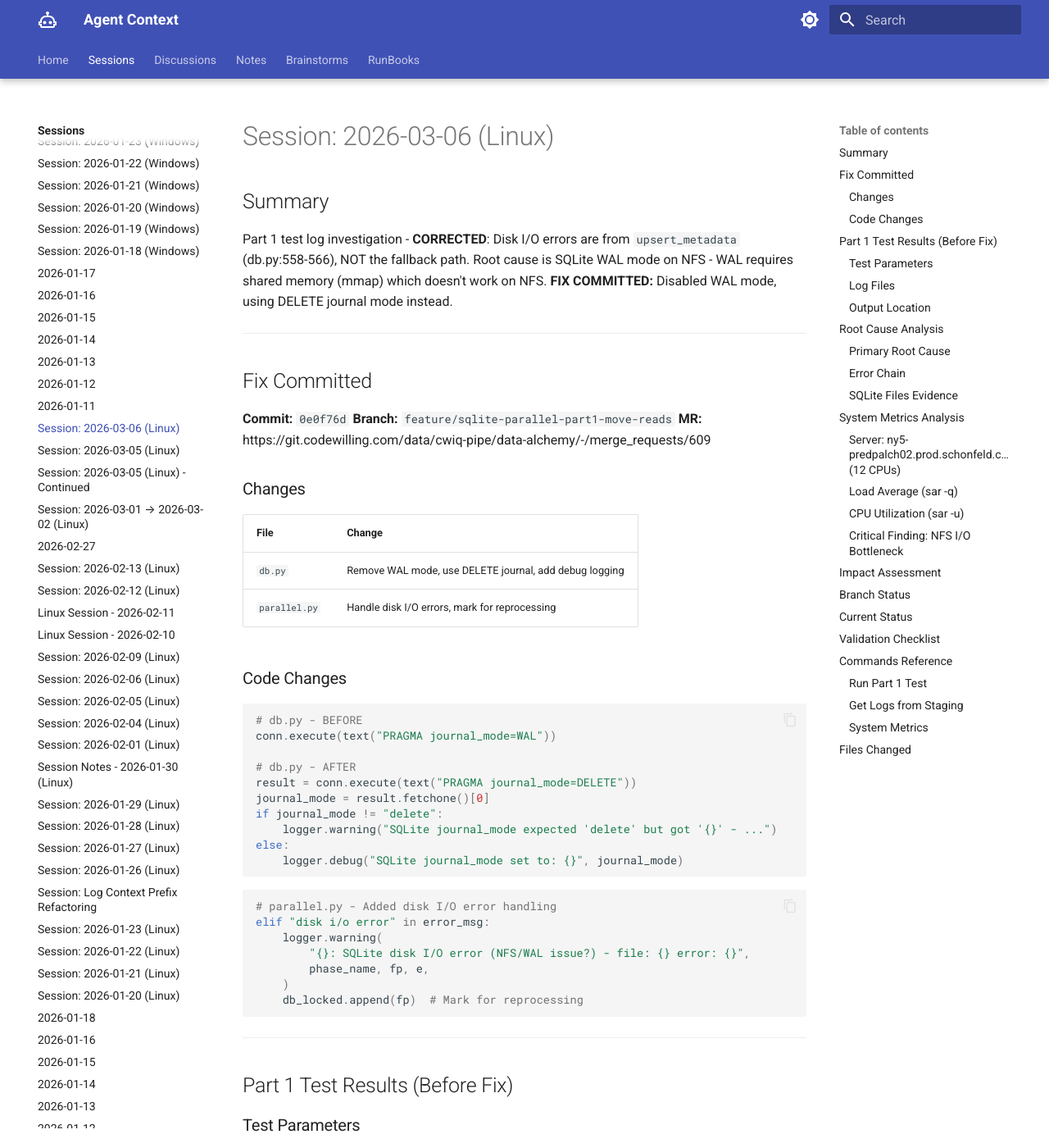
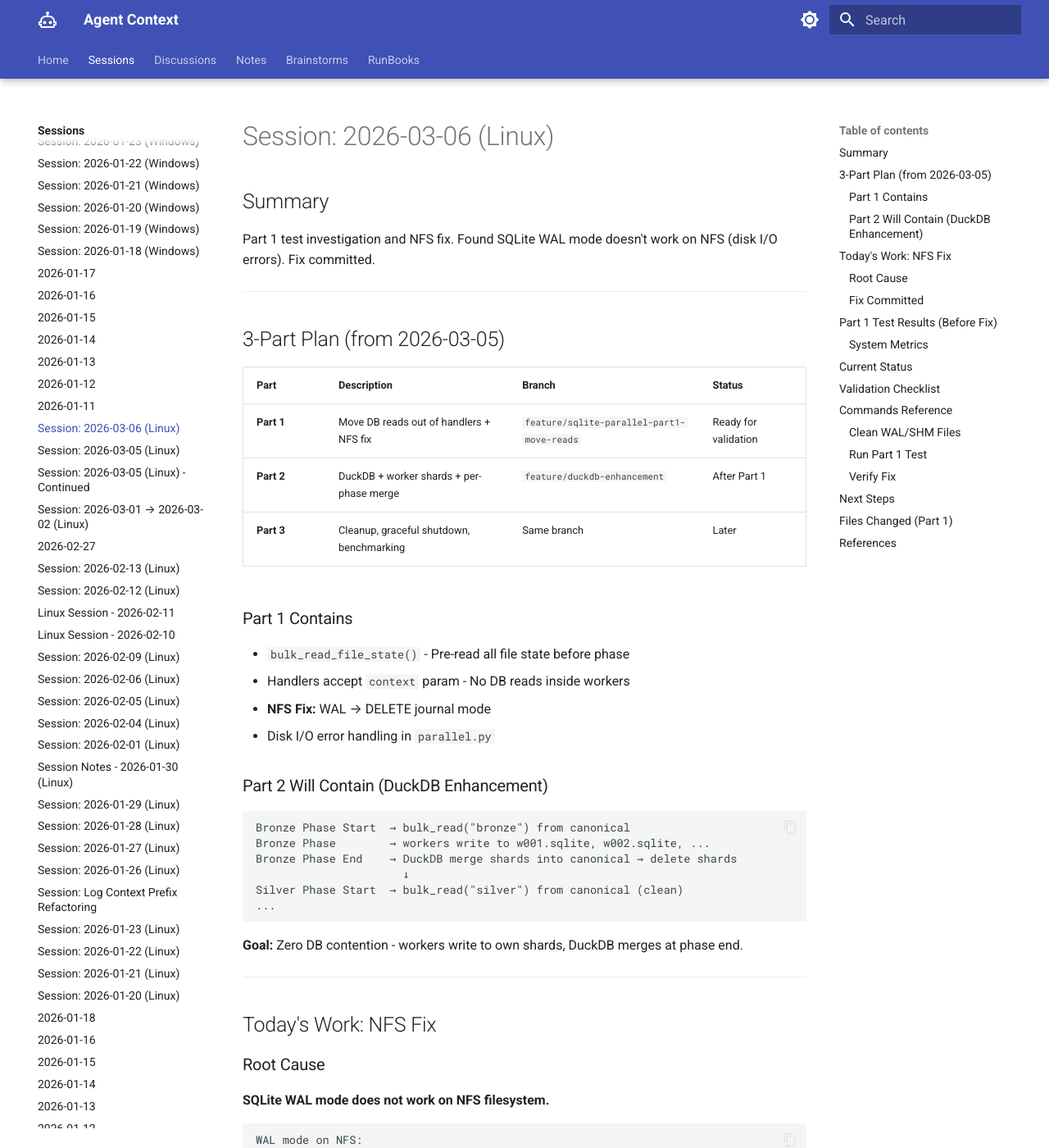
Before and after one commit to ThanuMahee12/AgentContext, an MkDocs documentation site: the page built from docs/sessions/claude/l-2026-03-06.md, in a window 1280 px wide and 1400 px high. Shown: the whole window at 82% size. Built offline with MkDocs 1.6.1 and Material for MkDocs 9.7.7, drawn with Linux system fonts in a browser that asks for light colours; some of the changed text lies outside the part shown.

Commit message:
update: correct session with 3-part plan context

````diff
--- a/docs/sessions/claude/l-2026-03-06.md
+++ b/docs/sessions/claude/l-2026-03-06.md
@@ -2,194 +2,91 @@
 
 ## Summary
 
-Part 1 test log investigation - **CORRECTED**: Disk I/O errors are from `upsert_metadata` (db.py:558-566), NOT the fallback path. Root cause is SQLite WAL mode on NFS - WAL requires shared memory (mmap) which doesn't work on NFS. **FIX COMMITTED:** Disabled WAL mode, using DELETE journal mode instead.
+Part 1 test investigation and NFS fix. Found SQLite WAL mode doesn't work on NFS (disk I/O errors). Fix committed.
 
 ---
 
-## Fix Committed
+## 3-Part Plan (from 2026-03-05)
+
+| Part | Description | Branch | Status |
+|------|-------------|--------|--------|
+| **Part 1** | Move DB reads out of handlers + NFS fix | `feature/sqlite-parallel-part1-move-reads` | Ready for validation |
+| **Part 2** | DuckDB + worker shards + per-phase merge | `feature/duckdb-enhancement` | After Part 1 |
+| **Part 3** | Cleanup, graceful shutdown, benchmarking | Same branch | Later |
+
+### Part 1 Contains
+- `bulk_read_file_state()` - Pre-read all file state before phase
+- Handlers accept `context` param - No DB reads inside workers
+- **NFS Fix:** WAL → DELETE journal mode
+- Disk I/O error handling in `parallel.py`
+
+### Part 2 Will Contain (DuckDB Enhancement)
+```
+Bronze Phase Start  → bulk_read("bronze") from canonical
+Bronze Phase        → workers write to w001.sqlite, w002.sqlite, ...
+Bronze Phase End    → DuckDB merge shards into canonical → delete shards
+                      ↓
+Silver Phase Start  → bulk_read("silver") from canonical (clean)
+...
+```
+**Goal:** Zero DB contention - workers write to own shards, DuckDB merges at phase end.
+
+---
+
+## Today's Work: NFS Fix
+
+### Root Cause
+
+**SQLite WAL mode does not work on NFS filesystem.**
+
+```
+WAL mode on NFS:
+├── .sqlite-shm requires mmap() - broken on NFS
+├── 12 workers cannot coordinate locks
+├── WAL file grows (4MB), never checkpoints
+├── Workers stuck in D state
+└── busy_timeout expires → disk I/O error
+```
+
+### Fix Committed
 
 **Commit:** `0e0f76d`
 **Branch:** `feature/sqlite-parallel-part1-move-reads`
 **MR:** https://git.codewilling.com/data/cwiq-pipe/data-alchemy/-/merge_requests/609
 
-### Changes
-
 | File | Change |
 |------|--------|
-| `db.py` | Remove WAL mode, use DELETE journal, add debug logging |
+| `db.py` | WAL → DELETE journal, add debug logging |
 | `parallel.py` | Handle disk I/O errors, mark for reprocessing |
-
-### Code Changes
-
-```python
-# db.py - BEFORE
-conn.execute(text("PRAGMA journal_mode=WAL"))
-
-# db.py - AFTER
-result = conn.execute(text("PRAGMA journal_mode=DELETE"))
-journal_mode = result.fetchone()[0]
-if journal_mode != "delete":
-    logger.warning("SQLite journal_mode expected 'delete' but got '{}' - ...")
-else:
-    logger.debug("SQLite journal_mode set to: {}", journal_mode)
-```
-
-```python
-# parallel.py - Added disk I/O error handling
-elif "disk i/o error" in error_msg:
-    logger.warning(
-        "{}: SQLite disk I/O error (NFS/WAL issue?) - file: {} error: {}",
-        phase_name, fp, e,
-    )
-    db_locked.append(fp)  # Mark for reprocessing
-```
 
 ---
 
 ## Part 1 Test Results (Before Fix)
 
-### Test Parameters
-- **Duration:** ~8 hours (18:14 → 02:11)
-- **Files to process:** 56,721
-- **Files completed (Bronze checkmark):** 11,176 (19.7%)
-- **Bronze output files:** 22,431 (11,215 files x 2 with .md5)
-- **Disk I/O errors:** 25
-- **Throughput:** ~23 files/min
-- **Workers:** 12 parallel
+| Metric | Value |
+|--------|-------|
+| Duration | ~8 hours (18:14 → 02:11) |
+| Files to process | 56,721 |
+| Files completed | 11,176 (19.7%) |
+| Disk I/O errors | 25 |
+| Throughput | ~23 files/min |
+| Workers | 12 parallel |
 
-### Log Files
-```
-/home/thanumahee/dev/Alchemy/logs/bloomberg/2026/03/06/
-├── data-alchemy-staging-part1-test.log (161MB)
-└── data-alchemy-staging-part1-test-error.log (5KB)
-```
+### System Metrics
 
-### Output Location
-```
-/sf/proj/data_alchemy/devData/bthanujan.mahendran/data/bloomberg/bbocax_cwiq_pipe/1.0/bronze/
-```
-
----
-
-## Root Cause Analysis
-
-### Primary Root Cause
-
-**SQLite WAL mode does not work on NFS filesystem.**
-
-```
-WAL mode requires:
-├── .sqlite-shm file (shared memory via mmap)
-└── mmap() system call for process coordination
-
-NFS limitation:
-├── mmap() doesn't work properly on network filesystem
-├── .sqlite-shm cannot coordinate between processes
-└── WAL checkpoint never executes
-```
-
-### Error Chain
-
-```
-WAL mode enabled on NFS
-         ↓
-SHM (shared memory) broken
-         ↓
-12 workers cannot coordinate locks
-         ↓
-WAL file grows (4MB), never checkpoints
-         ↓
-Lock contention → workers stuck in D state
-         ↓
-SQLite busy_timeout expires (30 sec)
-         ↓
-sqlite3.OperationalError: disk I/O error
-```
-
-### SQLite Files Evidence
-
-```
-$ ls -lah *.sqlite*
-
-.sqlite      8K-344K   ← Main DB (small - data stuck in WAL)
-.sqlite-wal  1.6M-4MB  ← WAL file (large - never checkpointed)
-.sqlite-shm  32K       ← SHM file (broken on NFS)
-```
-
----
-
-## System Metrics Analysis
-
-### Server: ny5-predpalch02.prod.schonfeld.com (12 CPUs)
-
-### Load Average (sar -q)
-
-| Time | ldavg-1 | ldavg-5 | blocked | Phase |
-|------|---------|---------|---------|-------|
-| 18:00 | 0.00 | 0.08 | 0 | Idle |
-| 18:12 | 10.26 | 3.02 | 1 | Test starting |
-| 18:17 | 11.05 | 5.79 | 10 | Heavy I/O |
-| 18:21 | 12.13 | 9.05 | 12 | Peak blocked |
-| 19:00 | 19.18 | 13.81 | 0 | Saturated |
-| 19:30+ | **22.00** | 22.00 | 0 | Constant saturation |
-
-**Key insight:** Load = 22 on 12 CPUs = 1.83 per CPU (matches Slack alert!)
-
-### CPU Utilization (sar -u)
-
-| Time | %user | %system | %iowait | %idle | Meaning |
-|------|-------|---------|---------|-------|---------|
-| 18:12 | 19.09 | 14.65 | **20.93** | 45.30 | Test starting |
-| 18:17 | 6.04 | 5.70 | **47.76** | 40.50 | I/O bound |
-| 18:18 | 0.39 | 1.16 | **61.26** | 37.20 | NFS bottleneck |
-| 18:21 | 0.72 | 1.92 | **71.36** | 26.01 | **Peak I/O wait** |
-| 19:00+ | 0.06 | 0.11 | 0.04 | **99.79** | Workers stuck |
-
-### Critical Finding: NFS I/O Bottleneck
-
-```
-After 19:00:
-- Load average = 22.00 (saturated)
-- CPU usage = 0.06% (idle)
-- %iowait = 0.00%
-
-Workers are stuck in uninterruptible sleep (D state)
-waiting on NFS - counted in load but not using CPU
-```
-
----
-
-## Impact Assessment
-
-| Aspect | Status | Notes |
-|--------|--------|-------|
-| Data integrity | OK | Files copied correctly |
-| Metadata tracking | PARTIAL | Some DB records may be missing |
-| Processing throughput | SLOW | ~23 files/min (I/O bound) |
-| Error recovery | OK | Files process despite DB errors |
-
----
-
-## Branch Status
-
-```
-feature/sqlite-parallel-part1-move-reads (0e0f76d)
-  └── MR #609 → feature/duckdb-enhancement
-        └── MR #610 → dev
-```
-
-**Latest commit:** `0e0f76d` - fix: disable WAL mode for NFS compatibility and improve error logging
+| Time | Load | %iowait | Status |
+|------|------|---------|--------|
+| 18:12 | 10.26 | 20.93% | Starting |
+| 18:21 | 12.13 | 71.36% | Peak I/O wait |
+| 19:00+ | 22.00 | 0.00% | Workers stuck in D state |
 
 ---
 
 ## Current Status
 
-**Preparing for validation test run:**
-- Processes cleared (`ps aux | grep data_alchemy` shows none)
+- Processes cleared on staging
 - Waiting for system load to drop
 - Need to clean WAL/SHM files before re-run
-
-**Priority:** Complete Part 1 fix validation first, then DuckDB migration.
 
 ---
 
@@ -201,47 +98,63 @@ feature/sqlite-parallel-part1-move-reads (0e0f76d)
 4. [ ] Verify in logs:
    - `SQLite journal_mode set to: delete`
    - No disk I/O errors
-   - No `.sqlite-wal`/`.sqlite-shm` files created
+   - No `.sqlite-wal`/`.sqlite-shm` files
 
 ---
 
 ## Commands Reference
 
+### Clean WAL/SHM Files
+```bash
+find /sf/proj/data_alchemy/devData/bthanujan.mahendran/data/bloomberg/bbocax_cwiq_pipe/1.0/silver -name "*.sqlite-wal" -delete
+find /sf/proj/data_alchemy/devData/bthanujan.mahendran/data/bloomberg/bbocax_cwiq_pipe/1.0/silver -name "*.sqlite-shm" -delete
+```
+
 ### Run Part 1 Test
 ```bash
-source .env && uv run python -m cProfile -o /home/svc_dat_alche_u/assets/staging/logs/systemd/data-alchemy-staging-part1-test.prof \
-  -m data_alchemy.main \
+source .env && uv run python -m data_alchemy.main \
   --vendor bloomberg --dataset bbocax_cwiq_pipe --version 1.0 \
   --backfill 336 -p -1 \
   > >(tee /home/svc_dat_alche_u/assets/staging/logs/systemd/data-alchemy-staging-part1-test.log) \
   2> >(tee /home/svc_dat_alche_u/assets/staging/logs/systemd/data-alchemy-staging-part1-test-error.log >&2)
 ```
 
-### Get Logs from Staging
+### Verify Fix
 ```bash
-mkdir -p /home/thanumahee/dev/Alchemy/logs/bloomberg/2026/03/06/ && \
-ssh -J bthanujan.mahendran@10.202.210.201 bthanujan.mahendran@ny5-predpalch02 \
-  "sudo cat /home/svc_dat_alche_u/assets/staging/logs/systemd/data-alchemy-staging-part1-test.log" \
-  > /home/thanumahee/dev/Alchemy/logs/bloomberg/2026/03/06/data-alchemy-staging-part1-test.log
-```
+# Check no WAL/SHM files created
+find /sf/proj/.../silver -name "*.sqlite-wal" | wc -l  # Should be 0
 
-### System Metrics
-```bash
-# Load average
-sar -q -s 18:00:00 -e 23:59:59 -f /var/log/sa/sa05
-
-# CPU utilization
-sar -u -s 18:00:00 -e 23:59:59 -f /var/log/sa/sa05
-
-# Check bronze output
-find /sf/proj/data_alchemy/devData/bthanujan.mahendran/data/bloomberg/bbocax_cwiq_pipe/1.0/bronze -type f | wc -l
+# Check logs
+grep "journal_mode set to: delete" <logfile>
+grep -i "disk i/o error" <logfile>  # Should be empty
 ```
 
 ---
 
-## Files Changed
+## Next Steps
 
-| File | Line | Change |
-|------|------|--------|
-| `db.py` | 43-62 | Remove WAL, use DELETE, add debug logging |
-| `parallel.py` | 116-130, 146-168, 319-341, 388-412 | Handle disk I/O errors |
+1. **Validate Part 1** - Re-run test, verify NFS fix works
+2. **Merge MR #609** - Part 1 into `feature/duckdb-enhancement`
+3. **Implement Part 2** - Worker shards + DuckDB per-phase merge
+4. **Part 3** - Graceful shutdown (merge shards before exit)
+
+---
+
+## Files Changed (Part 1)
+
+| File | Changes |
+|------|---------|
+| `db.py` | `bulk_read_file_state()`, DELETE journal mode |
+| `parallel.py` | Disk I/O error handling |
+| `handle_bronze.py` | `context` param, `_check_needs_processing()` |
+| `handle_silver.py` | `context` param, `_check_silver_needs_processing()` |
+| `handle_gold.py` | `context` param, `_check_gold_needs_processing()` |
+| `main.py` | Build context before each phase |
+
+---
+
+## References
+
+- Yesterday's session: [l-2026-03-05.md](l-2026-03-05.md)
+- Continued session: [l-2026-03-05-continued.md](l-2026-03-05-continued.md)
+- Discussion: `~/AgentContext/docs/discussions/sqlite-parallelism-bottleneck.md`
````
